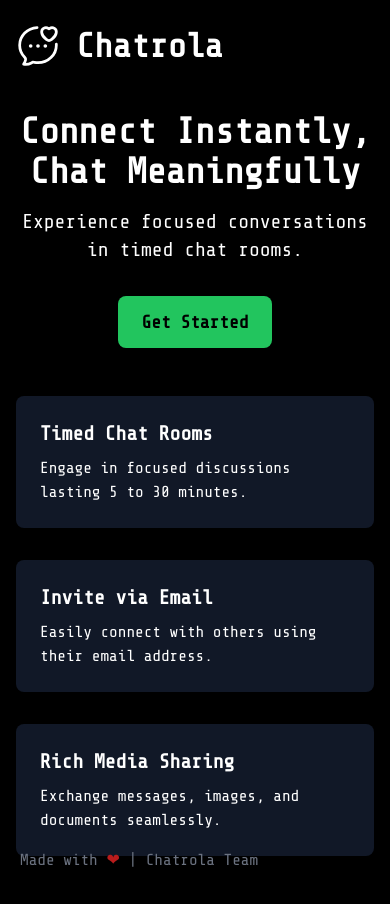
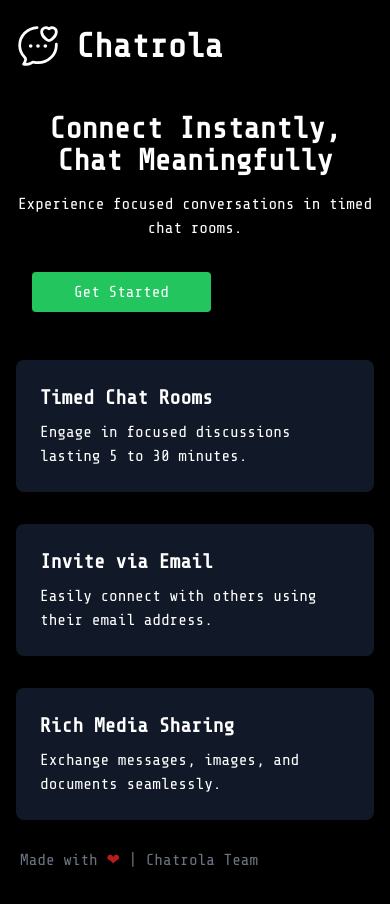
Before and after one commit to Atom-cell/Chatrola, a Next.js app: page / in a window 390 px wide. Built offline with nearby package versions, Linux system fonts and the light colour scheme.

Commit message:
Button component added(Still error)

```diff
--- a/app/components/Header.tsx
+++ b/app/components/Header.tsx
@@ -3,7 +3,7 @@ import ChatrolaIcon from '../icons/Icon';
 
 const Header = () => {
 	return (
-		<header className='container mx-auto px-4 py-6'>
+		<header className='container pl-4 py-6'>
 			<nav className='flex items-center'>
 				<ChatrolaIcon />
 				<h1 className='ml-4'>Chatrola</h1>
--- a/app/page.tsx
+++ b/app/page.tsx
@@ -8,15 +8,20 @@ const page = () => {
 			<Header />
 			<main className='container mx-auto px-4 pt-5'>
 				<section className='text-center mb-12'>
-					<h2 className='text-4xl font-bold mb-4'>
+					<h2 className='md:text-4xl font-bold mb-4'>
 						Connect Instantly, Chat Meaningfully
 					</h2>
-					<p className='text-xl mb-8'>
+					<p className='md:text-xl mb-8'>
 						Experience focused conversations in timed chat rooms.
 					</p>
-					<button className='bg-green-1 text-black px-6 py-3 rounded-lg text-lg font-semibold'>
+					{/* <button className='bg-green-1 text-black px-6 py-3 rounded-lg text-lg font-semibold'>
 						Get Started
-					</button>
+					</button> */}
+					<Button
+						buttonText='Get Started'
+						loading={false}
+						clickFn={() => alert('k')}
+					/>
 				</section>
 
 				<section className='grid md:grid-cols-3 gap-8 mb-12'>
```
